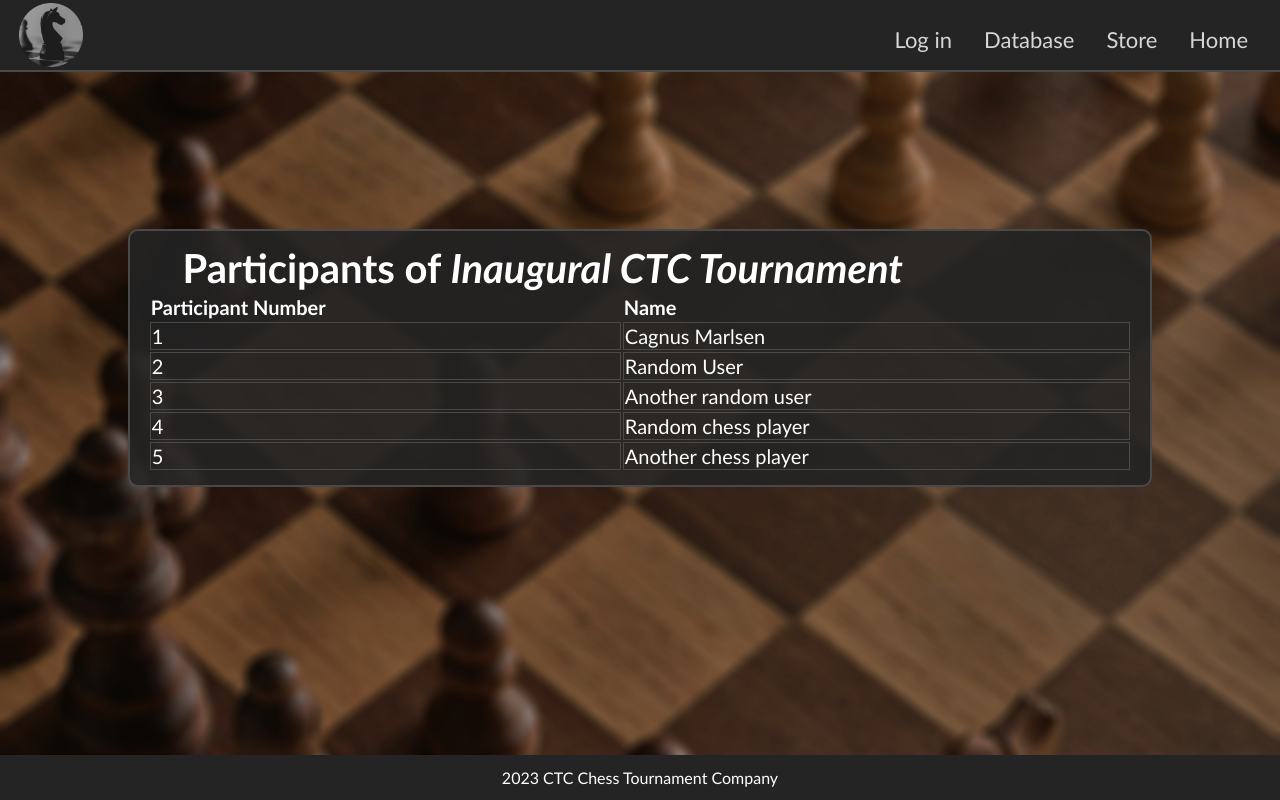
After one commit to MateSaary/Chess-Database, a Flask app: page /participants/1 in a window 1280 px wide. The commit adds this page. Run offline with Flask 2, Linux system fonts and the light colour scheme; data comes from the database, SQL or seed files in the repository.

```diff
--- a/app.py
+++ b/app.py
@@ -8,7 +8,7 @@ from flask import Flask, render_template, session, redirect, url_for, g, request
 from database import get_db, close_db
 from flask_session import Session
 from werkzeug.security import generate_password_hash, check_password_hash
-from forms import RegistrationForm, LoginForm, CheckoutForm, AddNewsForm, AddTournamentForm
+from forms import RegistrationForm, LoginForm, AddWinnerForm, AddNewsForm, AddTournamentForm
 from functools import wraps
 import datetime
 
@@ -56,7 +56,7 @@ def register():
             form.username.errors.append("Username is already taken!")
         else:
             db.execute("""INSERT INTO users (username, password, is_admin)
-                          VALUES (?, ?, 0);""", (username, generate_password_hash(password)))
+                          VALUES (?, ?, 1);""", (username, generate_password_hash(password)))
             db.commit()
             return redirect( url_for("login") )
     return render_template("register.html", form=form, title="Create Account - Chess Tournaments")
@@ -81,6 +81,15 @@ def database():
     tournaments = db.execute("""SELECT * FROM tournaments
                                 WHERE date <= date('now') ORDER BY date DESC;""").fetchall()
     return render_template("database.html", tournaments=tournaments, title="Database - Chess Tournaments")
+
+@app.route("/participants/<int:tournament_id>")
+def participants(tournament_id):
+    db = get_db()
+    tournament = db.execute("""SELECT * FROM tournaments
+                               WHERE tournament_id = ?;""", (tournament_id,)).fetchone()
+    participants = db.execute("""SELECT * FROM participants
+                                 WHERE tournament_id = ?;""", (tournament_id,)).fetchall()
+    return render_template("participants.html",tournament=tournament, participants=participants, title="Participants - Chess Tournaments")
 
 @app.route("/login", methods=["GET", "POST"])
 def login():
@@ -159,9 +168,11 @@ def remove_from_cart(tournament_id):
 @app.route("/checkout", methods=["GET", "POST"])
 @login_required
 def checkout():
-    form = CheckoutForm()
-    if form.validate_on_submit():
-        name = form.name.data
+    for tournament_id in session["cart"]:
+        db = get_db()
+        db.execute("""INSERT INTO participants (tournament_id, name)
+                      VALUES (?, ?);""", (tournament_id, session["username"]))
+        db.commit()
 
     return render_template("checkout.html", title="Checkout - Chess Tournaments")
 
@@ -171,6 +182,13 @@ def checkout():
 def admin():
     form = AddNewsForm()
     form2 = AddTournamentForm()
+    form3 = AddWinnerForm()
+    db = get_db()
+    tournaments_select = db.execute("""SELECT * FROM tournaments
+                                       WHERE date <= date('now') AND winner IS NULL;""").fetchall()
+    form3.tournament.choices = [(tournament["tournament_id"], tournament["name"]) for tournament in tournaments_select]
+    # I found this solution to populating a select field with data from a database here, specifically the second answer:
+    # https://stackoverflow.com/questions/43548561/populate-a-wtforms-selectfield-with-an-sql-query
     if form.submit1.data and form.validate_on_submit():
         # I found this workaround to having multiple forms on one page here, specifically the first answer:
         # https://stackoverflow.com/questions/18290142/multiple-forms-in-a-single-page-using-flask-and-wtforms
@@ -193,4 +211,13 @@ def admin():
                       VALUES (?, ?, ?, ?, ?, ?);""", (name, date, start_time, entry_fee, prize_money, description))
         db.commit()
         return redirect(url_for("admin"))
-    return render_template("admin.html", form=form, form2=form2, title="Admin Dashboard - Chess Tournaments")
+    if form3.submit3.data:
+        tournament_id = form3.tournament.data
+        winner = form3.name.data
+        db = get_db()
+        db.execute("""UPDATE tournaments
+                      SET winner = ?
+                      WHERE tournament_id = ?;""", (winner, tournament_id))
+        db.commit()
+        return redirect(url_for("admin"))
+    return render_template("admin.html", form=form, form2=form2, form3=form3, title="Admin Dashboard - Chess Tournaments")
--- a/schema.sql
+++ b/schema.sql
@@ -56,12 +56,17 @@ CREATE TABLE participants
 (
     participant_id INTEGER PRIMARY KEY AUTOINCREMENT,
     tournament_id INTEGER NOT NULL,
-    user_id INTEGER NOT NULL,
-    FOREIGN KEY (tournament_id) REFERENCES tournaments(tournament_id),
-    FOREIGN KEY (user_id) REFERENCES users(user_id)
+    name TEXT,
+    FOREIGN KEY (tournament_id) REFERENCES tournaments(tournament_id)
 );
 
-INSERT INTO participants (tournament_id, user_id)
+INSERT INTO participants (tournament_id, name)
 VALUES
-    ('1', '1'),
-    ('1', '2');
+    (1, 'Cagnus Marlsen'),
+    (1, 'Random User'),
+    (1, 'Another random user'),
+    (1, 'Random chess player'),
+    (1, 'Another chess player'),
+    (2, 'Nikaru Hakamura'),
+    (2, 'Random User 2'),
+    (2, 'Another random user 2');
--- a/static/styles.css
+++ b/static/styles.css
@@ -361,6 +368,35 @@ td {
     grid-area: see_details;
 }
 
+/*
+    database.html
+*/
+
+#database {
+    background-color: var(--section-background);
+    margin: 0 10% 0 10%;
+    border-left: 2px solid var(--tertiary-color);
+    border-right: 2px solid var(--tertiary-color);
+    font-size: 20px;
+}
+
+/*
+    participants.html
+*/
+
+#participants {
+    background-color: var(--section-background);
+    margin: 0 10% 0 10%;
+    border: 2px solid var(--tertiary-color);
+    border-radius: 10px;
+    font-size: 20px;
+    padding: 1%;
+}
+
+#participants > h1 {
+    margin: 0 0 0 4%;
+    font-size: 40px;
+}
 
 
 /*
--- /dev/null
+++ b/templates/participants.html
@@ -0,0 +1,27 @@
+{% extends "base.html" %}
+
+{% block main_content %}
+
+
+<section id="participants">
+    <h1>Participants of <em>{{tournament["name"]}}</em></h1>
+    {% if participants %}
+    <table>
+        <tr>
+            <th>Participant Number</th>
+            <th>Name</th>
+        </tr>
+        {% for participant in participants %}
+        <tr>
+            <td>{{participant["participant_id"]}}</td>
+            <td>{{participant["name"]}}</td>
+        </tr>
+        {% endfor %}
+    </table>
+    {% else %}
+    <p>There are no participants for this tournament!</p>
+    {% endif %}
+</section>
+
+
+{% endblock %}
```
Also changed, not shown: other parts of static/styles.css (+33 -2 lines), forms.py (+8 -1 lines), templates/admin.html (+26 -6 lines), templates/database.html (+16 -7 lines), app.db, 1 other file.
